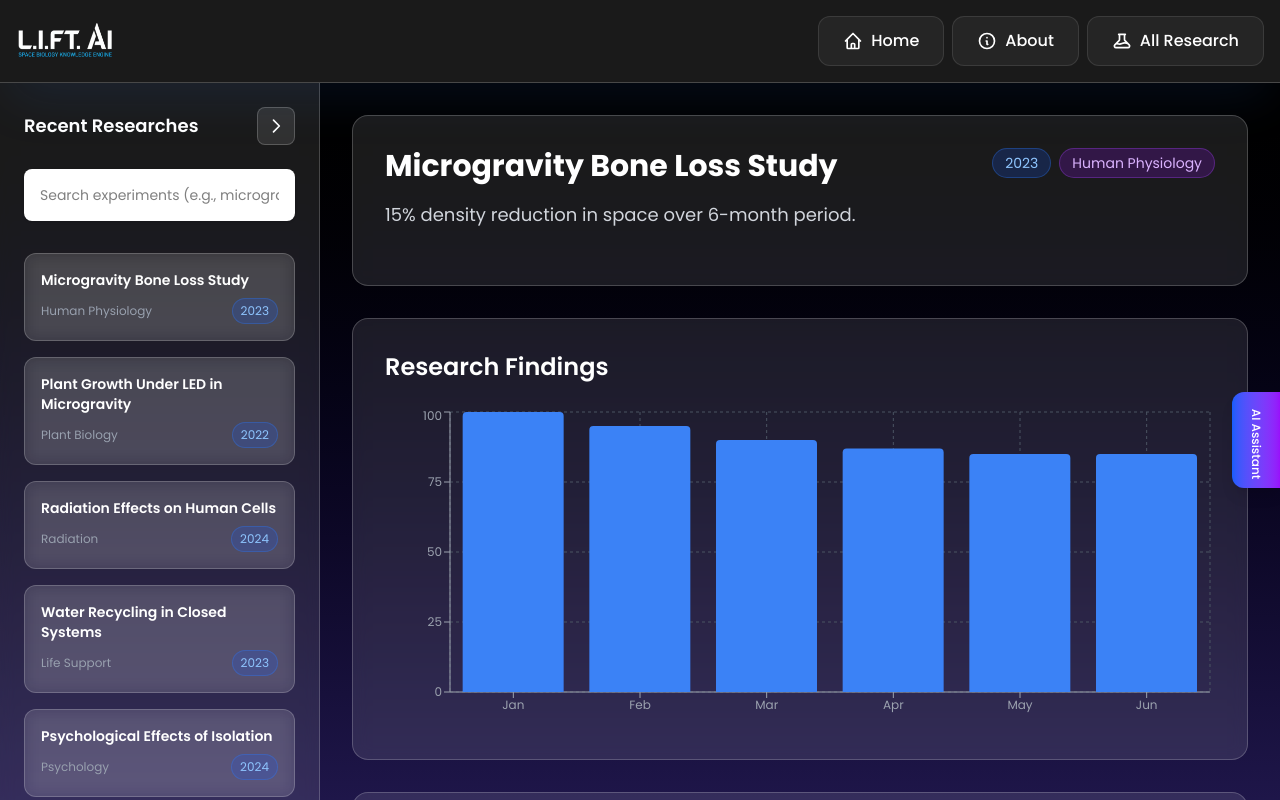
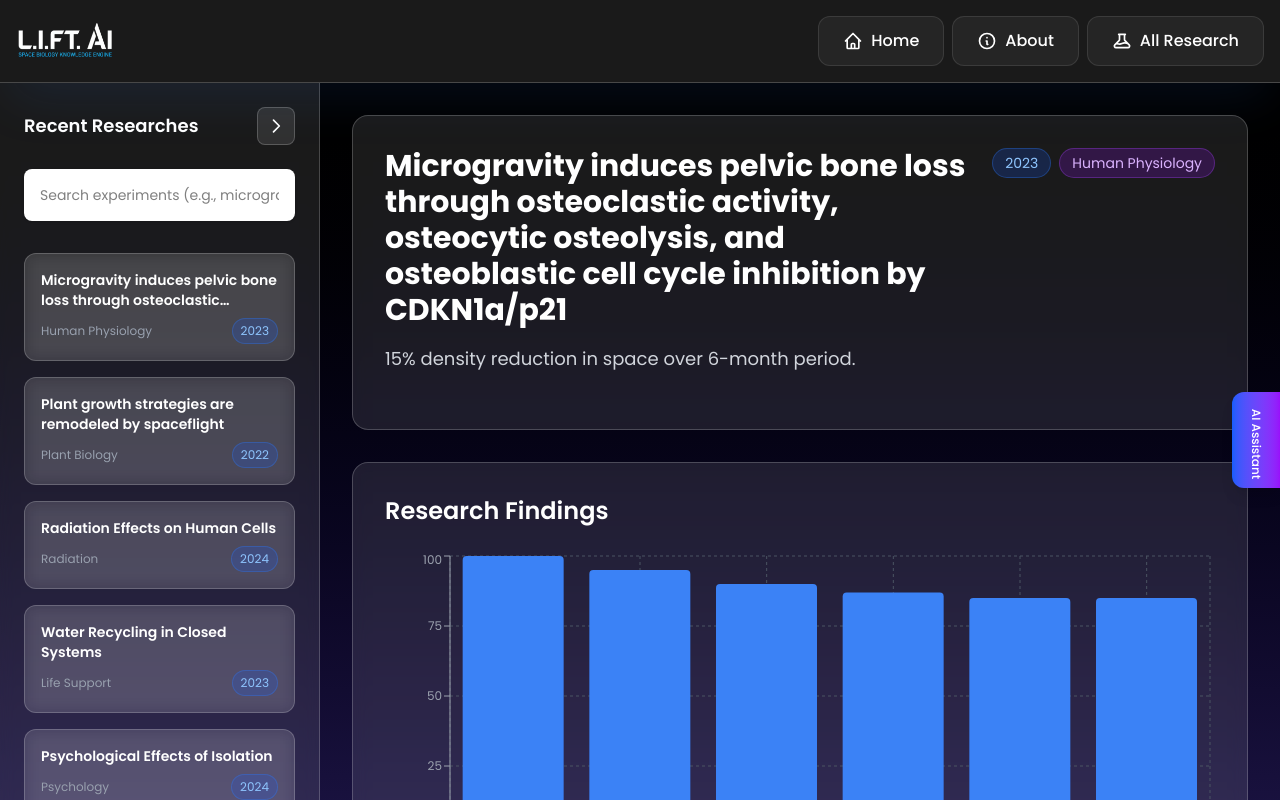
Before and after one commit to jeriel08/nasa-space-app, a React (Vite) app in the folder frontend-react/: page /research/1 in a window 1280 px wide. Shown: the top 800 px of the page. Built offline with nearby package versions, Linux system fonts and the light colour scheme.

Commit message:
Modifed some links

```diff
--- a/frontend-react/src/components/ResearchDetail.jsx
+++ b/frontend-react/src/components/ResearchDetail.jsx
@@ -241,7 +241,7 @@ export default function ResearchDetail({ researches }) {
           {research.doi && (
             <div className="pt-6 border-t border-white/10">
               <a
-                href={`https://doi.org/${research.doi}`}
+                href={`${research.link}`}
                 target="_blank"
                 rel="noopener noreferrer"
                 className="inline-flex items-center space-x-2 bg-gradient-to-r from-blue-600 to-purple-600 hover:from-blue-700 hover:to-purple-700 px-6 py-3 rounded-xl text-white font-semibold transition-all duration-300 transform hover:-translate-y-0.5"
--- a/frontend-react/src/data/researchData.js
+++ b/frontend-react/src/data/researchData.js
@@ -1,12 +1,14 @@
 export const researchData = [
   {
     id: 1,
-    title: "Microgravity Bone Loss Study",
+    title:
+      "Microgravity induces pelvic bone loss through osteoclastic activity, osteocytic osteolysis, and osteoblastic cell cycle inhibition by CDKN1a/p21	",
     summary: "15% density reduction in space over 6-month period.",
     year: 2023,
     theme: "Human Physiology",
     authors: ["Dr. Sarah Chen", "Dr. Marcus Rodriguez", "Dr. Elena Petrova"],
     doi: "10.1234/space.2023.001",
+    link: "https://www.ncbi.nlm.nih.gov/pmc/articles/PMC3630201/",
     data: [
       { month: "Jan", density: 100 },
       { month: "Feb", density: 95 },
@@ -28,13 +30,14 @@ export const researchData = [
   },
   {
     id: 2,
-    title: "Plant Growth Under LED in Microgravity",
+    title: "Plant growth strategies are remodeled by spaceflight",
     summary:
       "Enhanced root development observed with specific LED spectra in microgravity conditions.",
     year: 2022,
     theme: "Plant Biology",
     authors: ["Dr. Alex Johnson", "Dr. Maria Gonzalez", "Dr. Kenji Tanaka"],
     doi: "10.1234/space.2022.045",
+    link: "https://www.ncbi.nlm.nih.gov/pmc/articles/PMC11869762/",
     data: [
       { week: "1", growth: 10, roots: 5 },
       { week: "2", growth: 25, roots: 12 },
```
